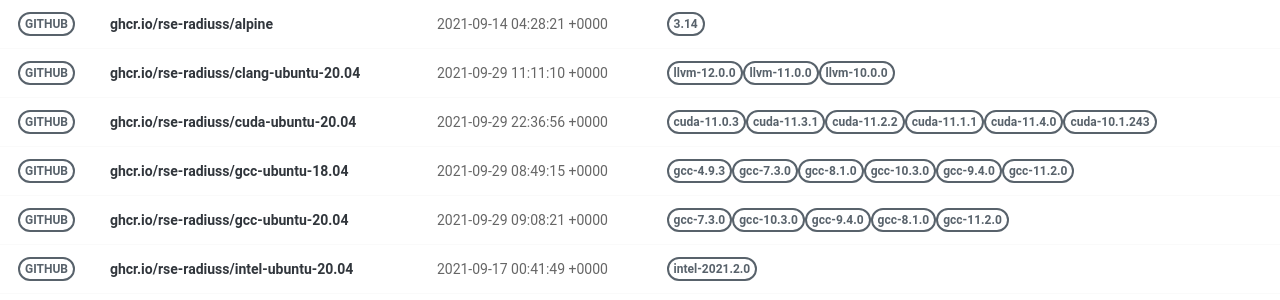
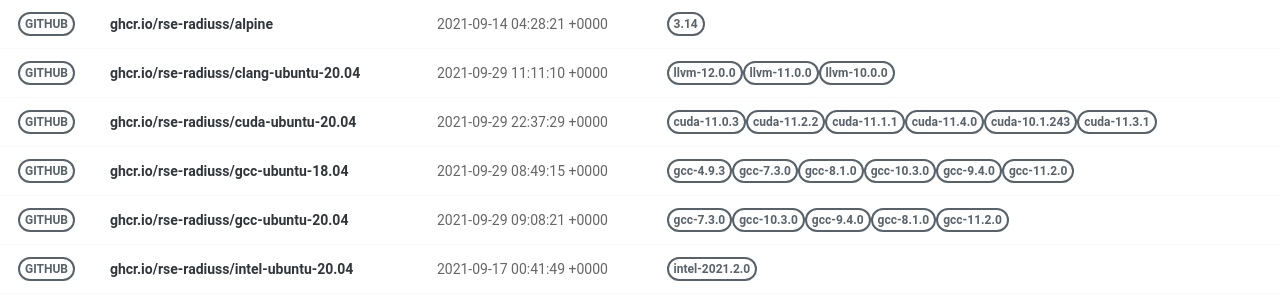
Before and after one commit to rse-ops/docker-images, a Jekyll site: the page built from pages/index.md, in a window 1280 px wide. Shown: the part 130-430 px from the top of the page. Built offline with Jekyll 4.4.1, drawn with Linux system fonts in a browser that asks for light colours; nearby versions of some CDN libraries.

Commit message:
Automated push to update library 2021-09-29

```diff
--- a/_library/ghcr.io-rse-radiuss-cuda-ubuntu-20.04.md
+++ b/_library/ghcr.io-rse-radiuss-cuda-ubuntu-20.04.md
@@ -1,7 +1,7 @@
 ---
 layout: container
 name: ghcr.io/rse-radiuss/cuda-ubuntu-20.04
-updated_at: 2021-09-29 22:36:56.805169
+updated_at: 2021-09-29 22:37:29.432632
 
 
 container_url: https://github.com/orgs/rse-radiuss/packages/container/package/cuda-ubuntu-20.04
```
Also changed, not shown: other parts of _library/ghcr.io-rse-radiuss-cuda-ubuntu-20.04.md (+3 -3 lines).
